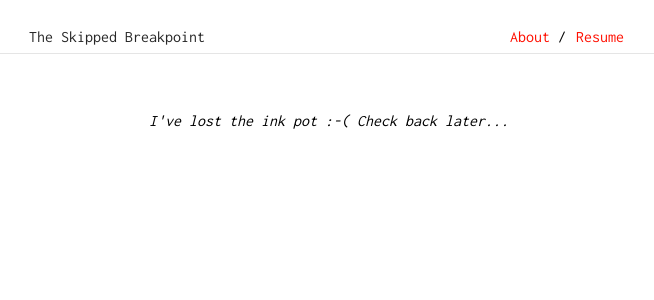
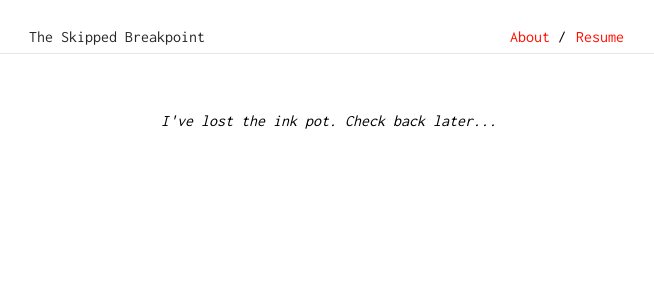
Before and after one commit to rhl-bthr/rhl-bthr.github.io, a Jekyll site: the page built from index.html, in a window 1280 px wide. Shown: the top 300 px of the page, without its empty margins (311-965 px from the left). Built offline with Jekyll 4.4.1, drawn with Linux system fonts in a browser that asks for light colours.

Commit message:
Update index.html

```diff
--- a/index.html
+++ b/index.html
@@ -12,5 +12,5 @@ homepage: true
 {% endfor %}
 {% assign psize = site.posts | size %}
 {% if psize == 0 %}
-<div class="small-title"><i>I've lost the ink pot :-( Check back later...</i></div>
+<div class="small-title"><i>I've lost the ink pot. Check back later...</i></div>
 {% endif %}
```
